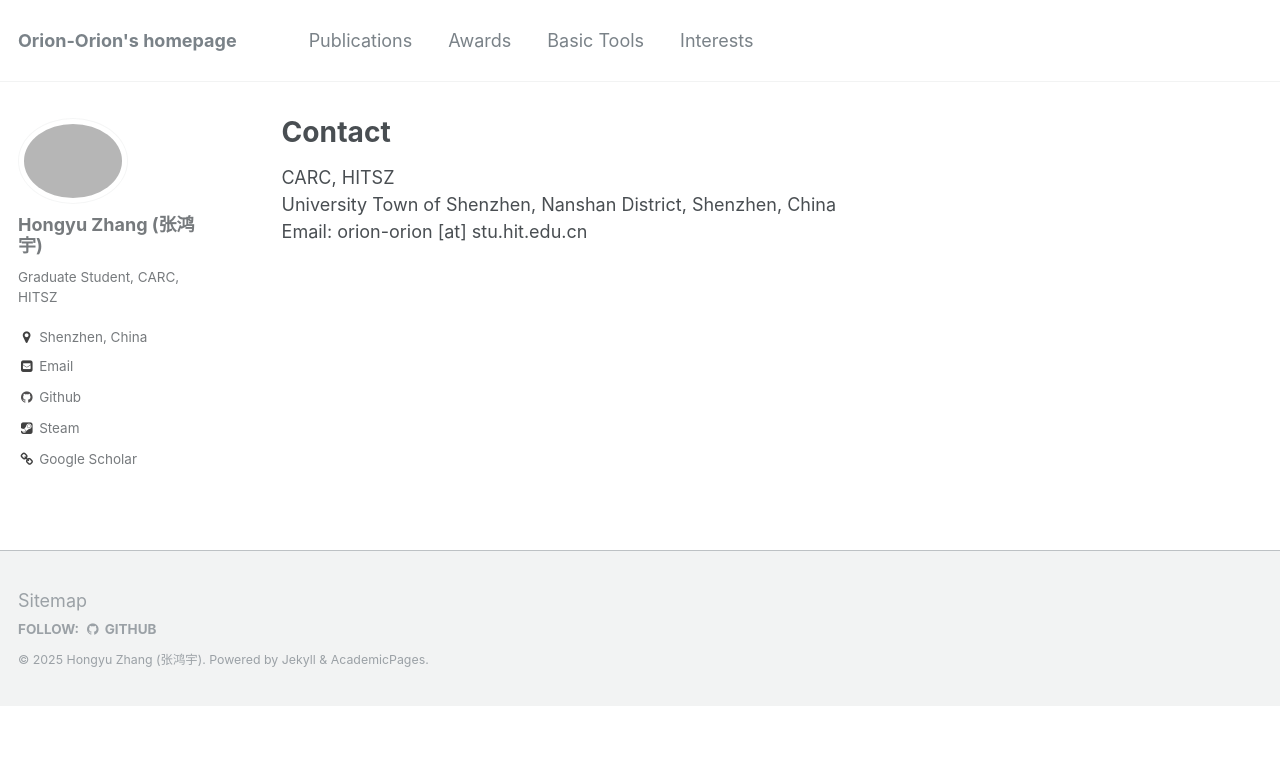
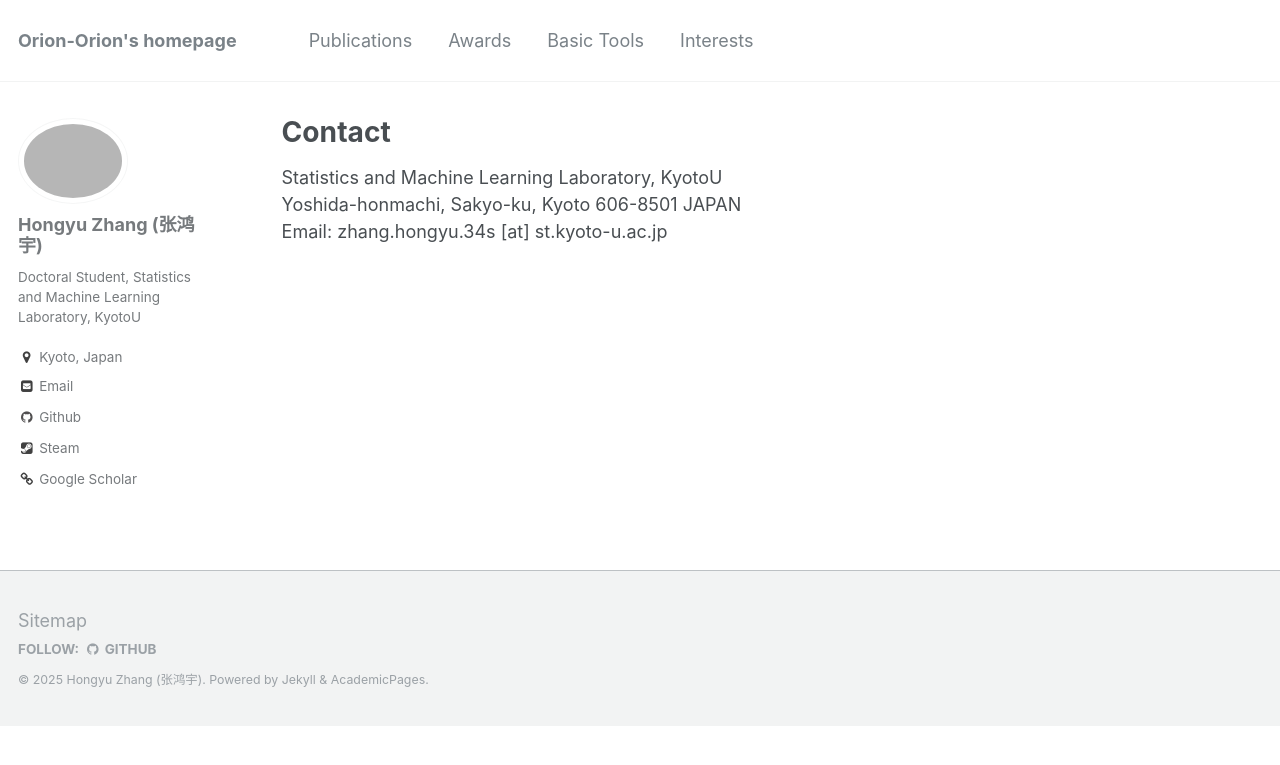
Before and after one commit to orion-orion/orion-orion.github.com, a Jekyll site: the page built from _pages/contact.md, in a window 1280 px wide. Shown: the top 765 px of the page. Built offline with Jekyll 4.4.1, drawn with Linux system fonts in a browser that asks for light colours.

Commit message:
update status & photo

```diff
--- a/_config.yml
+++ b/_config.yml
@@ -79,11 +79,11 @@ analytics:
 author:
   name             : "Hongyu Zhang (张鸿宇)"
   avatar           : "myphoto.png"
-  bio              : "Graduate Student, CARC, HITSZ"
-  location         : "Shenzhen, China"
+  bio              : "Doctoral Student, Statistics and Machine Learning Laboratory, KyotoU"
+  location         : "Kyoto, Japan"
   employer         :
   googlescholar    : "https://scholar.google.co.jp/citations?user=Ep20U_YAAAAJ&hl=zh-CN"
-  email            : "orion-orion@stu.hit.edu.cn"
+  email            : "zhang.hongyu.34s@st.kyoto-u.ac.jp"
   uri              :
   bitbucket        :
   codepen          :
--- a/_pages/contact.md
+++ b/_pages/contact.md
@@ -4,6 +4,6 @@ title: "Contact"
 permalink: /contact/
 author_profile: true
 ---
-CARC, HITSZ<br>
-University Town of Shenzhen, Nanshan District, Shenzhen, China<br>
-Email: orion-orion [at] stu.hit.edu.cn
+Statistics and Machine Learning Laboratory, KyotoU<br>
+Yoshida-honmachi, Sakyo-ku, Kyoto 606-8501 JAPAN<br>
+Email: zhang.hongyu.34s [at] st.kyoto-u.ac.jp
```
Also changed, not shown: _pages/about.md (+1 -1 lines), 1 other file.
